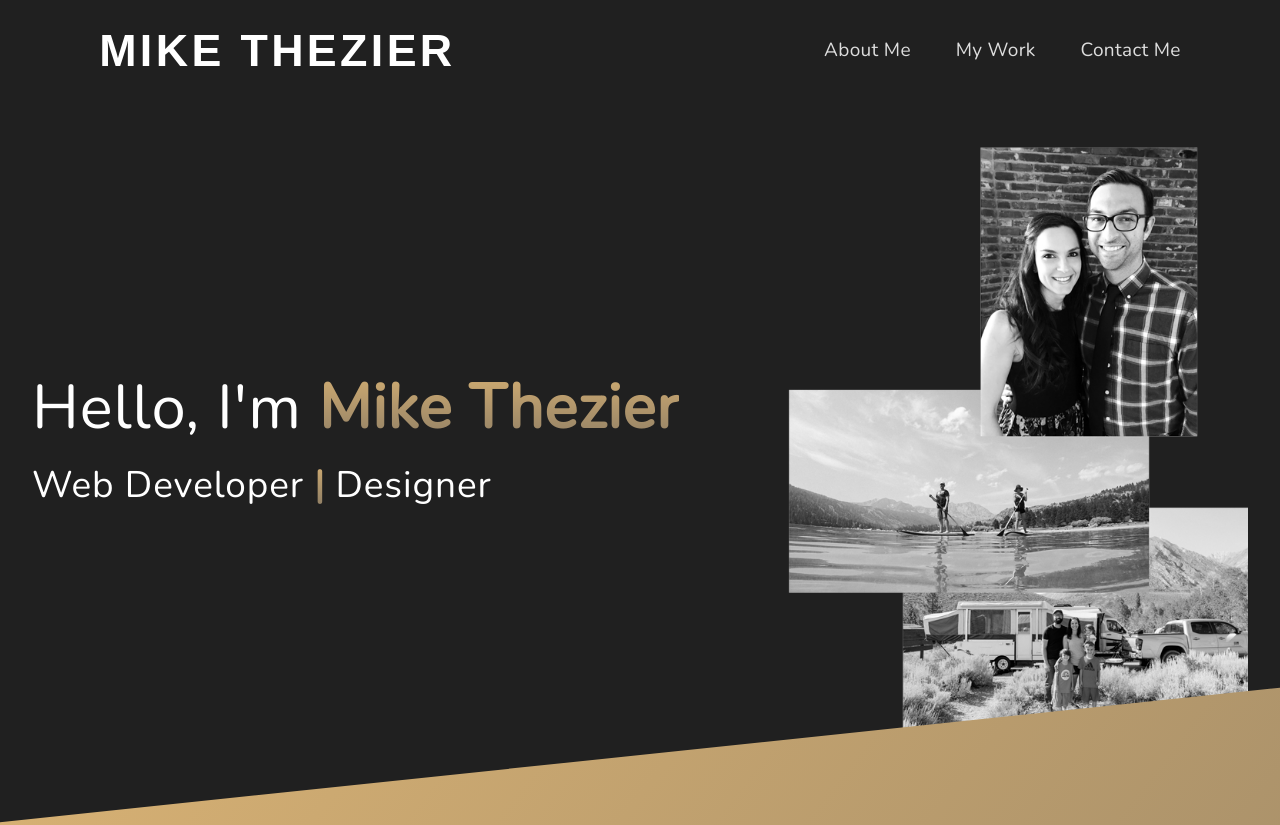
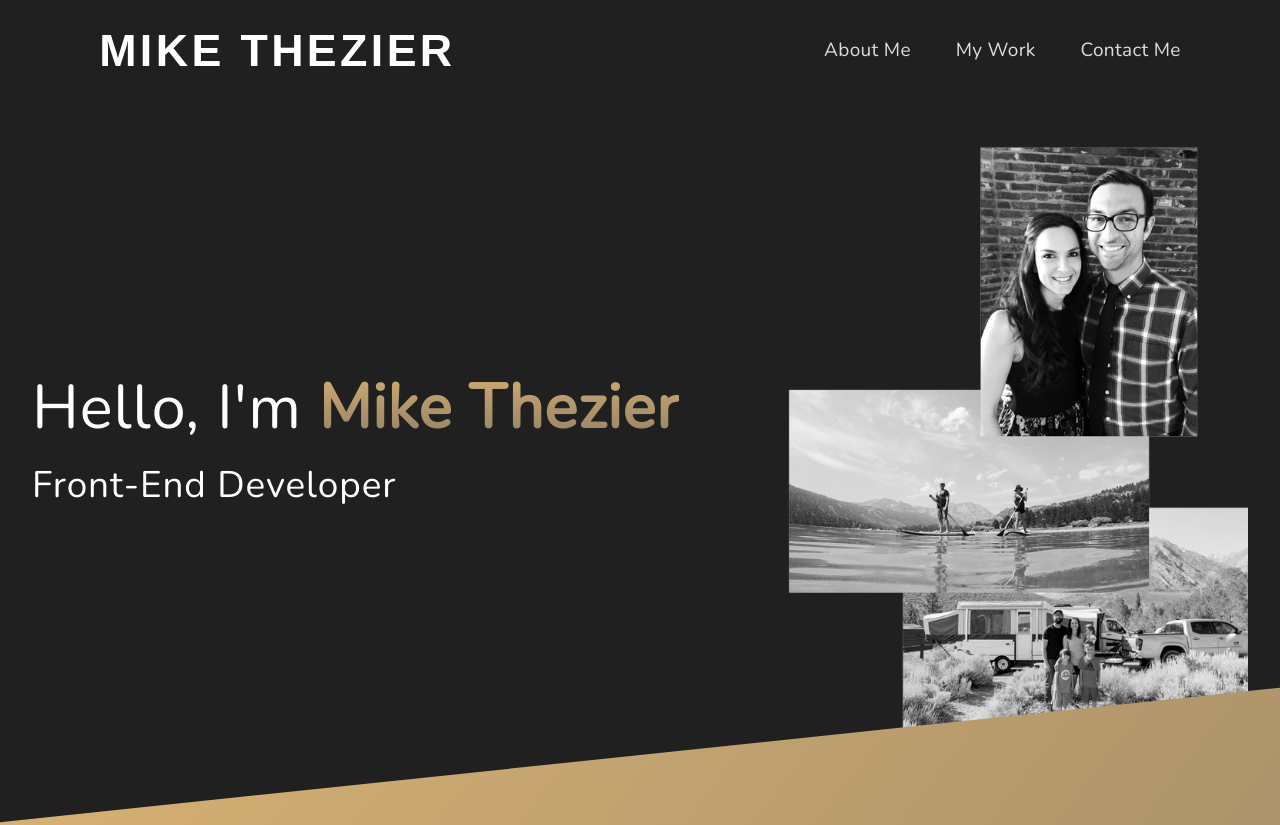
Before and after one commit to thezier/thezier.github.io, a plain HTML site: page index.html in a window 1280 px wide. Shown: the top 825 px of the page. Drawn offline with nearby package versions, Linux system fonts and the light colour scheme; no server answers.

Commit message:
Main Title
Update to main title terminology.

```diff
--- a/index.html
+++ b/index.html
@@ -50,9 +50,7 @@
             <!-- Gradient text effect -->
             <span class="coloredtext">Mike Thezier</span>
           </h1>
-          <h5 class="header_sub">
-            Web Developer <span class="coloredtext">|</span> Designer
-          </h5>
+          <h5 class="header_sub">Front-End Developer</h5>
         </div>
         <img
           src="img/thezier-family.png"
```
